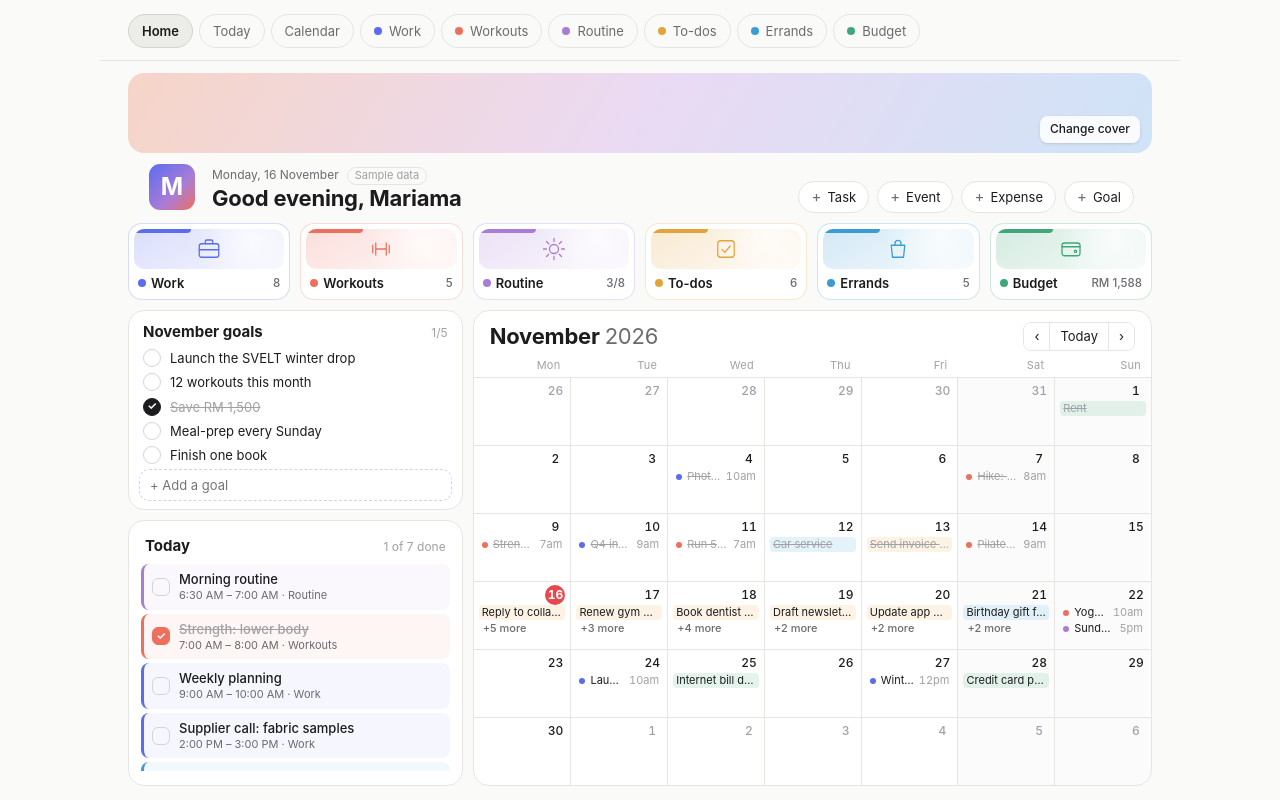
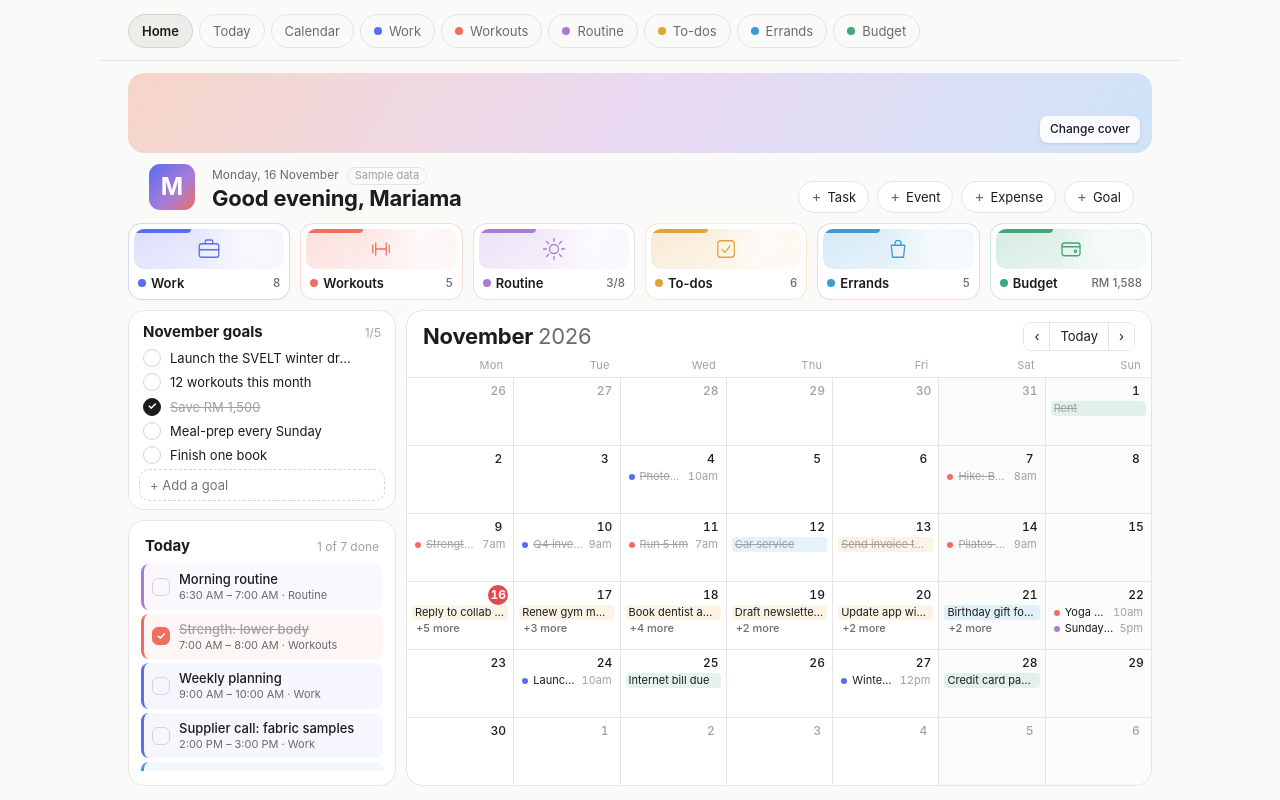
Before and after one commit to mariamasanea-droid/life-hub, a plain HTML site: page index.html in a window 1280 px wide. Drawn offline with Linux system fonts and the light colour scheme.

Commit message:
Desktop Home: left goals/Today column back to 268px

```diff
--- a/index.html
+++ b/index.html
@@ -296,9 +296,8 @@ body.deskhome .banner{display:none}
 .ev.more{color:var(--text2);font-weight:500;padding-left:4px}
 
 /* v5: goals column */
-.dmain{flex:1;min-height:0;display:grid;grid-template-columns:repeat(6,minmax(0,1fr));gap:10px}
-.dmain .dleft{grid-column:span 2;gap:10px}
-.dmain .dright{grid-column:span 4}
+.dmain{flex:1;min-height:0;display:grid;grid-template-columns:268px minmax(0,1fr);gap:10px}
+.dmain .dleft{gap:10px}
 .dleft,.dright{display:flex;flex-direction:column;gap:12px;min-height:0;min-width:0}
 .dright .ac{flex:1}
 .dgc{background:var(--card);border:1px solid var(--border);border-radius:16px;padding:10px 10px 8px;display:flex;flex-direction:column;gap:4px;min-height:0;flex:0 1 auto;max-height:42%}
```
